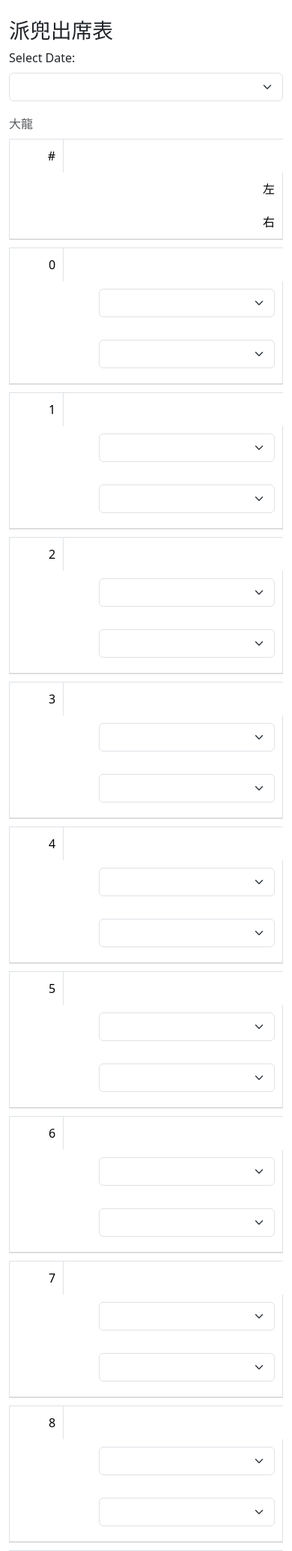
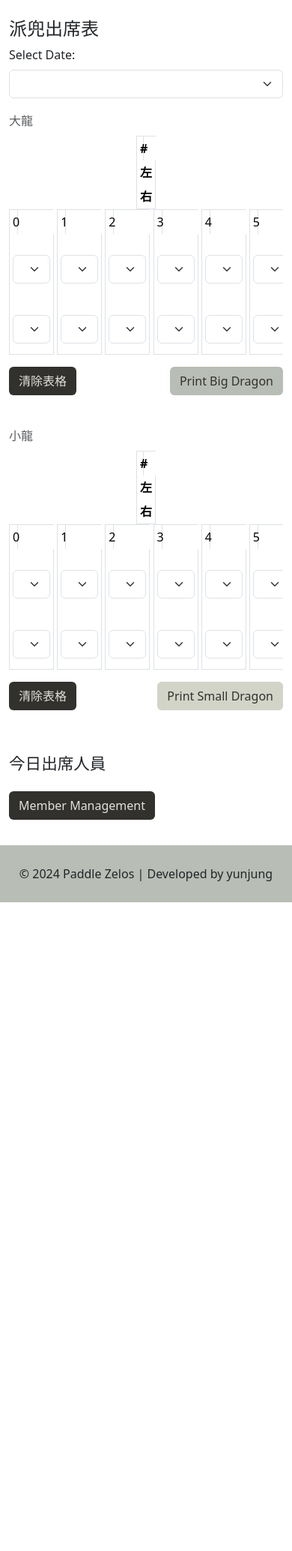
Before and after one commit to evafan1999/dragon-boat, a FastAPI app: page / in a window 390 px wide. Shown: the top 2068 px of the page at 75% size. After the commit the page ends 1203 px from the top, so only its background shows below. Run offline with FastAPI, Linux system fonts and the light colour scheme; data that the repository does not hold is empty.

Commit message:
update layout10

```diff
--- a/static/styles.css
+++ b/static/styles.css
@@ -2,7 +2,6 @@
 .card {
     margin: 5px 0;
 }
-
 #loading {
     position: fixed;
     left: 0;
@@ -16,16 +15,13 @@
     z-index: 1000;
     font-size: 2em;
 }
-
 footer {
     background-color: #b8bdb5;
     padding: 10px 0;
 }
-
 footer .text-center {
     padding: 10px 0;
 }
-
 footer p {
     margin: 0;
     text-align: center;
@@ -45,61 +41,57 @@ footer p {
     z-index: 9999;
     display: none;
 }
-
 .form-control, .form-select {
     margin-bottom: 10px;
 }
-
 .btn {
     margin-bottom: 10px;
 }
-
 .table-responsive {
     margin-top: 10px;
 }
 
-/* 手機響應樣式 */
+/* 修正表格顯示 */
+.fixed-column {
+    width: 20%;
+    white-space: nowrap;
+}
+
+/* 手機樣式 */
 @media (max-width: 768px) {
-    .table th, .table td {
+    h1 {
+        font-size: 1.5rem;
+    }
+    .card-title {
+        font-size: 1rem;
+    }
+    .table {
+        display: block;
+        overflow-x: auto;
         white-space: nowrap;
     }
-
+    .table thead,
+    .table tbody,
+    .table tr,
+    .table td,
+    .table th {
+        display: inline-block;
+        float: none;
+    }
     .table thead {
-        display: none;
+        display: block;
     }
-
-    .table tr {
-        display: flex;
-        flex-direction: column;
-        margin-bottom: 10px;
-        border-bottom: 2px solid #ddd;
+    .table tbody {
+        display: block;
+        overflow-x: auto;
     }
-
-    .table td {
-        display: flex;
-        justify-content: space-between;
-        align-items: center;
-        padding: 10px;
+    .table td,
+    .table th {
+        display: block;
     }
-
     .table td::before {
         content: attr(data-label);
-        flex-basis: 50%;
-        text-align: left;
+        display: inline-block;
         font-weight: bold;
     }
 }
-
-footer {
-    background-color: #b8bdb5;
-    padding: 10px 0;
-}
-
-footer .text-center {
-    padding: 10px 0;
-}
-
-footer p {
-    margin: 0;
-    text-align: center;
-}
--- a/templates/index.html
+++ b/templates/index.html
@@ -16,28 +16,34 @@
                 <select id="selectDate" class="form-select" onchange="onDateChange()"></select>
             </div>
         </div>
-        <div class="table-responsive">
-            <div class="row">
-                <div class="col-lg-6 col-12 mb-4" id="bigDragonTableContainer">
-                    <table class="table table-sm table-bordered" style="text-align: center; table-layout: fixed; width: 100%;">
-                        <caption class="caption-top" style="width: max-content">大龍 <span id="bigDragonDate"></span></caption>
+        <div class="row">
+            <div class="col-lg-6 col-12 mb-4">
+                <div id="bigDragonTableContainer">
+                    <table class="table table-sm table-bordered table-fixed" style="text-align: center;">
+                        <caption class="caption-top">大龍 <span id="bigDragonDate"></span></caption>
+                        <thead>
+                            <tr>
+                                <th scope="col" class="fixed-column">#</th>
+                                <th scope="col">左</th>
+                                <th scope="col">右</th>
+                            </tr>
+                        </thead>
                         <tbody id="paddleTableBody">
-                            <tr><td style="width: 20%;">#</td><td>左</td><td>右</td></tr>
-                            <tr><td style="width: 20%;">0</td><td><select class="form-select" id="left_0"></select></td><td><select class="form-select" id="right_0"></select></td></tr>
-                            <tr><td style="width: 20%;">1</td><td><select class="form-select" id="left_1"></select></td><td><select class="form-select" id="right_1"></select></td></tr>
-                            <tr><td style="width: 20%;">2</td><td><select class="form-select" id="left_2"></select></td><td><select class="form-select" id="right_2"></select></td></tr>
-                            <tr><td style="width: 20%;">3</td><td><select class="form-select" id="left_3"></select></td><td><select class="form-select" id="right_3"></select></td></tr>
-                            <tr><td style="width: 20%;">4</td><td><select class="form-select" id="left_4"></select></td><td><select class="form-select" id="right_4"></select></td></tr>
-                            <tr><td style="width: 20%;">5</td><td><select class="form-select" id="left_5"></select></td><td><select class="form-select" id="right_5"></select></td></tr>
-                            <tr><td style="width: 20%;">6</td><td><select class="form-select" id="left_6"></select></td><td><select class="form-select" id="right_6"></select></td></tr>
-                            <tr><td style="width: 20%;">7</td><td><select class="form-select" id="left_7"></select></td><td><select class="form-select" id="right_7"></select></td></tr>
-                            <tr><td style="width: 20%;">8</td><td><select class="form-select" id="left_8"></select></td><td><select class="form-select" id="right_8"></select></td></tr>
-                            <tr><td style="width: 20%;">9</td><td><select class="form-select" id="left_9"></select></td><td><select class="form-select" id="right_9"></select></td></tr>
-                            <tr><td style="width: 20%;">10</td><td><select class="form-select" id="left_10"></select></td><td><select class="form-select" id="right_10"></select></td></tr>
-                            <tr><td style="width: 20%;">11</td><td><select class="form-select" id="left_11"></select></td><td><select class="form-select" id="right_11"></select></td></tr>
-                            <tr><td style="width: 20%;">12</td><td><select class="form-select" id="left_12"></select></td><td><select class="form-select" id="right_12"></select></td></tr>
-                            <tr><td style="width: 20%;">舵手</td><td><select class="form-select" id="left_helmsman"></select></td><td></td></tr>
-                            <tr><td style="width: 20%;">重量</td><td id="leftWeight">0</td><td id="rightWeight">0</td></tr>
+                            <tr><td class="fixed-column">0</td><td><select class="form-select" id="left_0"></select></td><td><select class="form-select" id="right_0"></select></td></tr>
+                            <tr><td class="fixed-column">1</td><td><select class="form-select" id="left_1"></select></td><td><select class="form-select" id="right_1"></select></td></tr>
+                            <tr><td class="fixed-column">2</td><td><select class="form-select" id="left_2"></select></td><td><select class="form-select" id="right_2"></select></td></tr>
+                            <tr><td class="fixed-column">3</td><td><select class="form-select" id="left_3"></select></td><td><select class="form-select" id="right_3"></select></td></tr>
+                            <tr><td class="fixed-column">4</td><td><select class="form-select" id="left_4"></select></td><td><select class="form-select" id="right_4"></select></td></tr>
+                            <tr><td class="fixed-column">5</td><td><select class="form-select" id="left_5"></select></td><td><select class="form-select" id="right_5"></select></td></tr>
+                            <tr><td class="fixed-column">6</td><td><select class="form-select" id="left_6"></select></td><td><select class="form-select" id="right_6"></select></td></tr>
+                            <tr><td class="fixed-column">7</td><td><select class="form-select" id="left_7"></select></td><td><select class="form-select" id="right_7"></select></td></tr>
+                            <tr><td class="fixed-column">8</td><td><select class="form-select" id="left_8"></select></td><td><select class="form-select" id="right_8"></select></td></tr>
+                            <tr><td class="fixed-column">9</td><td><select class="form-select" id="left_9"></select></td><td><select class="form-select" id="right_9"></select></td></tr>
+                            <tr><td class="fixed-column">10</td><td><select class="form-select" id="left_10"></select></td><td><select class="form-select" id="right_10"></select></td></tr>
+                            <tr><td class="fixed-column">11</td><td><select class="form-select" id="left_11"></select></td><td><select class="form-select" id="right_11"></select></td></tr>
+                            <tr><td class="fixed-column">12</td><td><select class="form-select" id="left_12"></select></td><td><select class="form-select" id="right_12"></select></td></tr>
+                            <tr><td class="fixed-column">舵手</td><td><select class="form-select" id="left_helmsman"></select></td><td></td></tr>
+                            <tr><td class="fixed-column">重量</td><td id="leftWeight">0</td><td id="rightWeight">0</td></tr>
                         </tbody>
                     </table>
                     <div class="d-flex justify-content-between">
@@ -45,22 +51,30 @@
                         <button onclick="exportTableToImage('bigDragonTableContainer', '大龍')" class="btn" style="background-color: #b8bdb5; color: #33312e;">Print Big Dragon</button>
                     </div>
                 </div>
-                <div class="col-lg-6 col-12 mb-4" id="smallDragonTableContainer">
-                    <table class="table table-sm table-bordered" style="text-align: center; table-layout: fixed; width: 100%;">
-                        <caption class="caption-top" style="width: max-content">小龍 <span id="smallDragonDate"></span></caption>
+            </div>
+            <div class="col-lg-6 col-12 mb-4">
+                <div id="smallDragonTableContainer">
+                    <table class="table table-sm table-bordered table-fixed" style="text-align: center;">
+                        <caption class="caption-top">小龍 <span id="smallDragonDate"></span></caption>
+                        <thead>
+                            <tr>
+                                <th scope="col" class="fixed-column">#</th>
+                                <th scope="col">左</th>
+                                <th scope="col">右</th>
+                            </tr>
+                        </thead>
                         <tbody id="smallPaddleTableBody">
-                            <tr><td style="width: 20%;">#</td><td>左</td><td>右</td></tr>
-                            <tr><td style="width: 20%;">0</td><td><select class="form-select" id="small_left_0"></select></td><td><select class="form-select" id="small_right_0"></select></td></tr>
-                            <tr><td style="width: 20%;">1</td><td><select class="form-select" id="small_left_1"></select></td><td><select class="form-select" id="small_right_1"></select></td></tr>
-                            <tr><td style="width: 20%;">2</td><td><select class="form-select" id="small_left_2"></select></td><td><select class="form-select" id="small_right_2"></select></td></tr>
-                            <tr><td style="width: 20%;">3</td><td><select class="form-select" id="small_left_3"></select></td><td><select class="form-select" id="small_right_3"></select></td></tr>
-                            <tr><td style="width: 20%;">4</td><td><select class="form-select" id="small_left_4"></select></td><td><select class="form-select" id="small_right_4"></select></td></tr>
-                            <tr><td style="width: 20%;">5</td><td><select class="form-select" id="small_left_5"></select></td><td><select class="form-select" id="small_right_5"></select></td></tr>
-                            <tr><td style="width: 20%;">6</td><td><select class="form-select" id="small_left_6"></select></td><td><select class="form-select" id="small_right_6"></select></td></tr>
-                            <tr><td style="width: 20%;">7</td><td><select class="form-select" id="small_left_7"></select></td><td><select class="form-select" id="small_right_7"></select></td></tr>
-                            <tr><td style="width: 20%;">8</td><td><select class="form-select" id="small_left_8"></select></td><td><select class="form-select" id="small_right_8"></select></td></tr>
-                            <tr><td style="width: 20%;">舵手</td><td><select class="form-select" id="small_helmsman"></select></td><td></td></tr>
-                            <tr><td style="width: 20%;">重量</td><td id="smallLeftWeight">0</td><td id="smallRightWeight">0</td></tr>
+                            <tr><td class="fixed-column">0</td><td><select class="form-select" id="small_left_0"></select></td><td><select class="form-select" id="small_right_0"></select></td></tr>
+                            <tr><td class="fixed-column">1</td><td><select class="form-select" id="small_left_1"></select></td><td><select class="form-select" id="small_right_1"></select></td></tr>
+                            <tr><td class="fixed-column">2</td><td><select class="form-select" id="small_left_2"></select></td><td><select class="form-select" id="small_right_2"></select></td></tr>
+                            <tr><td class="fixed-column">3</td><td><select class="form-select" id="small_left_3"></select></td><td><select class="form-select" id="small_right_3"></select></td></tr>
+                            <tr><td class="fixed-column">4</td><td><select class="form-select" id="small_left_4"></select></td><td><select class="form-select" id="small_right_4"></select></td></tr>
+                            <tr><td class="fixed-column">5</td><td><select class="form-select" id="small_left_5"></select></td><td><select class="form-select" id="small_right_5"></select></td></tr>
+                            <tr><td class="fixed-column">6</td><td><select class="form-select" id="small_left_6"></select></td><td><select class="form-select" id="small_right_6"></select></td></tr>
+                            <tr><td class="fixed-column">7</td><td><select class="form-select" id="small_left_7"></select></td><td><select class="form-select" id="small_right_7"></select></td></tr>
+                            <tr><td class="fixed-column">8</td><td><select class="form-select" id="small_left_8"></select></td><td><select class="form-select" id="small_right_8"></select></td></tr>
+                            <tr><td class="fixed-column">舵手</td><td><select class="form-select" id="small_helmsman"></select></td><td></td></tr>
+                            <tr><td class="fixed-column">重量</td><td id="smallLeftWeight">0</td><td id="smallRightWeight">0</td></tr>
                         </tbody>
                     </table>
                     <div class="d-flex justify-content-between">
```
